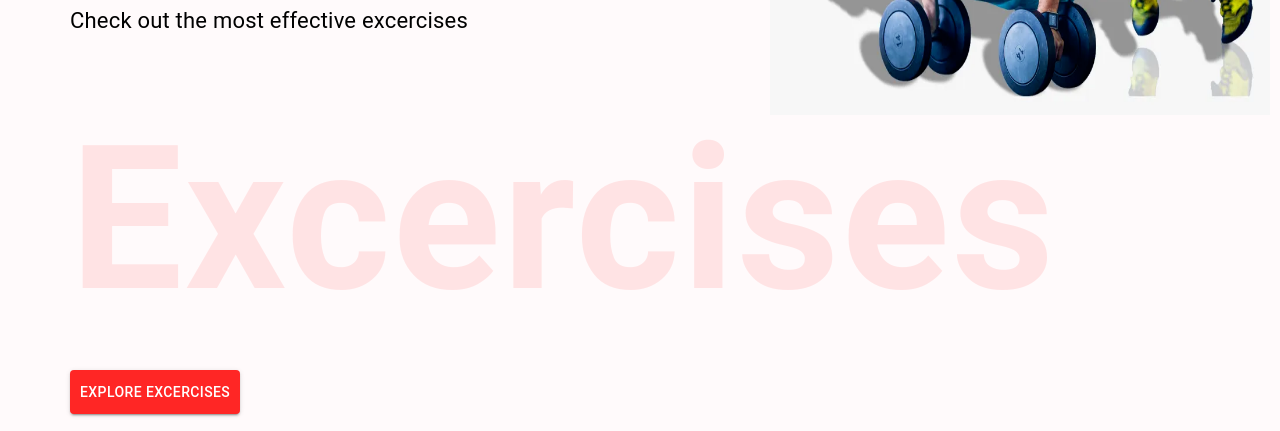
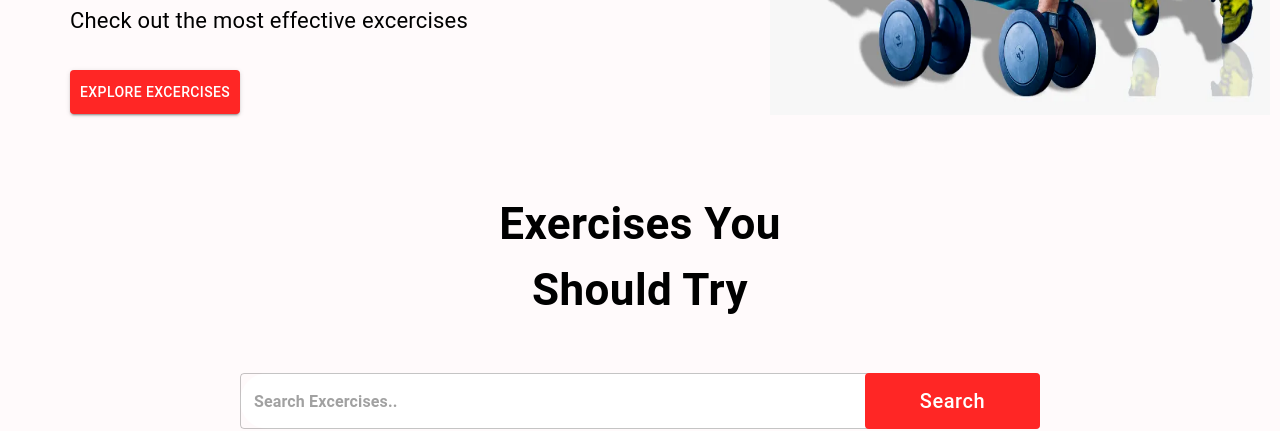
Before and after one commit to Ibrah-55/Fitness-App-, a React (Create React App) app: page / in a window 1280 px wide. Shown: the part 456-887 px from the top of the page. Built offline with nearby package versions, Linux system fonts and the light colour scheme; no server answers.

Commit message:
Fixed extending banner error

```diff
--- a/src/components/Banner.js
+++ b/src/components/Banner.js
@@ -18,10 +18,7 @@ const Banner = () => {
         <Typography fontSize='22px' lineHeight='35px' mb={4}>
             Check out the most effective excercises
         </Typography>
-        <Typography fontWeight={600} color='#ff2625' sx={{
-            opacity: 0.1,
-            display: {lg: 'block', sm: 'none'}
-        }} fontSize='200px'>Excercises</Typography>
+
         <Button variant='contained' color='error'
         href='#excercise' sx={{backgroundColor: '#ff2625', padding: '10px'}}>Explore Excercises</Button>
         <img src={HeroBannerImage} alt='banner' className='hero-banner-img'  />
```
